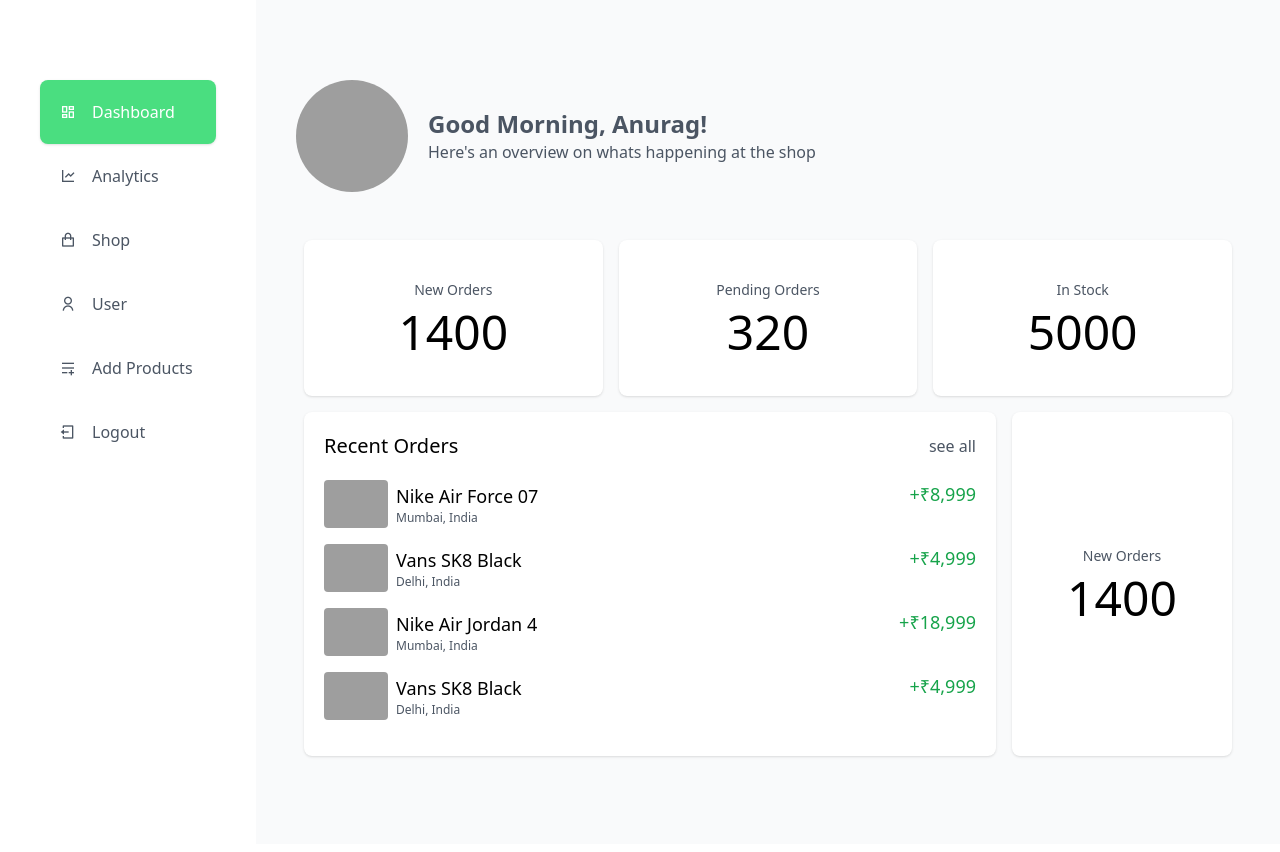
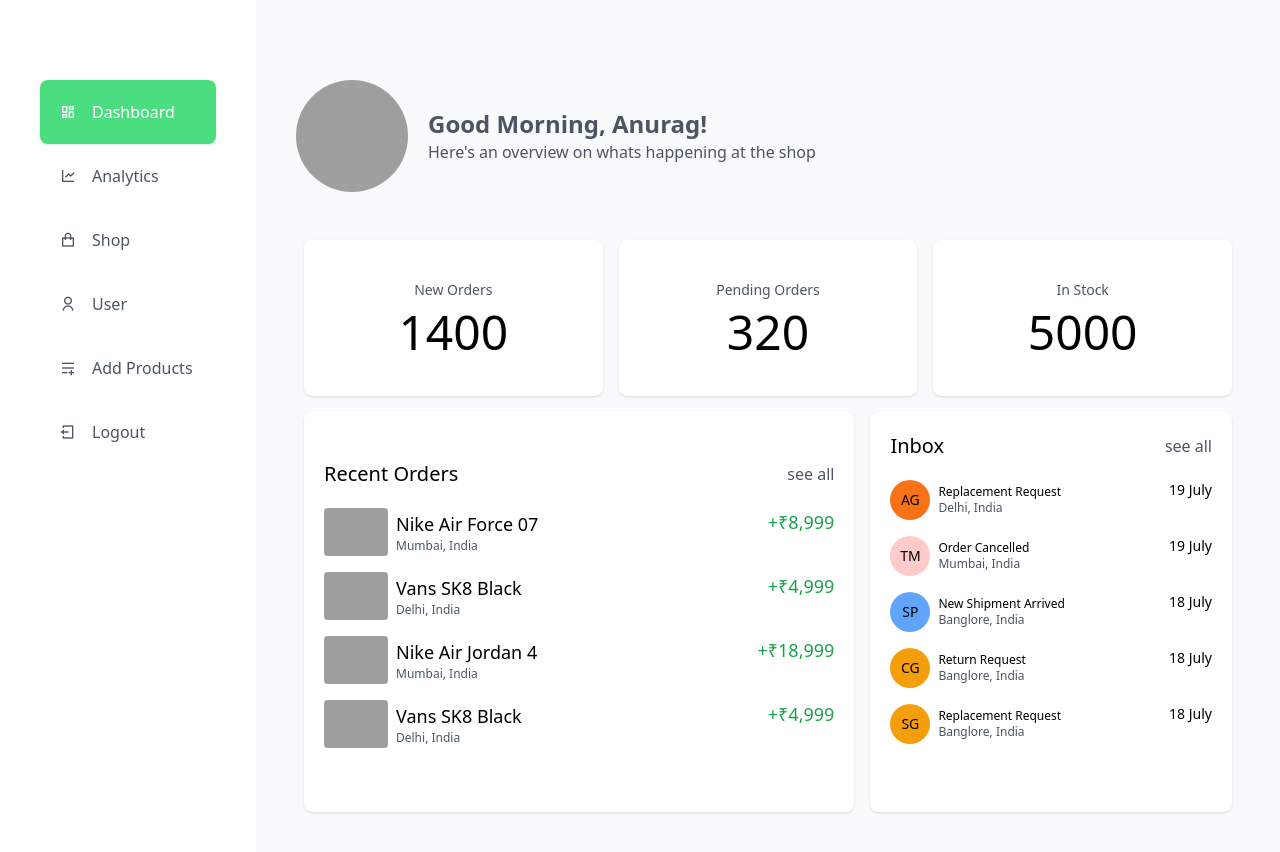
Before and after one commit to anuraggharat/SNKRS-FRONTEND, a React (Create React App) app: page /admin/dashboard in a window 1280 px wide. Shown: the top 852 px of the page. Built offline with nearby package versions, Linux system fonts and the light colour scheme; grey boxes are pictures that could not be loaded.

Commit message:
dashboard done

```diff
--- /dev/null
+++ b/src/App/Pages/Admin/AddProducts.js
@@ -0,0 +1,104 @@
+import React from "react";
+import { Link } from "react-router-dom";
+
+export default function AddProducts() {
+  return (
+    <div>
+      <main className="flex flex-row min-h-screen flex-wrap text-gray-600 relative justify-end">
+        <div className="w-1/5 bg-white flex flex-col pt-20 px-10 font-medium fixed top-0 left-0 h-screen ">
+          <Link to={"/admin/dashboard"}>
+            <div className="flex flex-row px-5 py-5 rounded-lg ">
+              <i class="ri-dashboard-line mr-4"></i>
+              <p>Dashboard</p>
+            </div>
+          </Link>
+          <Link to={"/admin/dashboard"}>
+            <div className="flex flex-row px-5 py-5 rounded-lg ">
+              <i class="ri-line-chart-line  mr-4"></i>
+              <p>Analytics</p>
+            </div>
+          </Link>
+          <Link to={"/admin/dashboard"}>
+            <div className="flex flex-row px-5 py-5 rounded-lg ">
+              <i class="ri-shopping-bag-line mr-4"></i>
+              <p>Shop</p>
+            </div>
+          </Link>
+          <Link to={"/admin/dashboard"}>
+            <div className="flex flex-row px-5 py-5 rounded-lg ">
+              <i class="ri-user-line mr-4"></i>
+              <p>User</p>
+            </div>
+          </Link>
+          <Link to={"/admin/addproduct"}>
+            <div className="flex flex-row px-5 py-5 rounded-lg bg-green-400 text-white shadow ">
+              <i class="ri-menu-add-line mr-4"></i>
+              <p>Add Products</p>
+            </div>
+          </Link>
+          <Link to={"/admin/dashboard"}>
+            <div className="flex flex-row px-5 py-5 rounded-lg ">
+              <i class="ri-logout-box-line mr-4"></i>
+              <p>Logout</p>
+            </div>
+          </Link>
+        </div>
+        <div className="w-4/5 bg-gray-50 py-20 px-10">
+          <div className=" py-5 flex w-full flex-row justify-start">
+            <h1 className="text-2xl font-bold text-dark">Add a New Product</h1>
+          </div>
+          <div className="flex flex-row flex-wrap">
+            <div className="w-1/3 p-1 ">
+              <input
+                name="name"
+                className=" block w-full text-gray-700 bg-white border-0 shadow  rounded py-4 px-4 leading-tight focus:outline-none focus:bg-gray-200"
+                type="text"
+                placeholder="Product Name"
+              />
+            </div>
+            <div className="w-1/3 p-1 ">
+              <input
+                name="name"
+                className=" block w-full text-gray-700 bg-white shadow border-0  rounded py-4 px-4 leading-tight focus:outline-none focus:bg-gray-200"
+                type="text"
+                placeholder="Price"
+              />
+            </div>
+            <div className="w-1/3 p-1">
+              <div class="relative">
+                <select
+                  class="block appearance-none w-full bg-white shadow text-gray-700 py-4 px-4 rounded leading-tight focus:outline-none focus:bg-white focus:border-gray-500"
+                  id="grid-state"
+                >
+                  <option disabled>Brand</option>
+                  <option>Adidas</option>
+                  <option>Converse</option>
+                  <option>Nike</option>
+                  <option>Puma</option>
+                  <option>Vans</option>
+                </select>
+                <div class="pointer-events-none absolute inset-y-0 right-0 flex items-center text-gray-700">
+                  <svg
+                    class="fill-current h-4 w-4"
+                    xmlns="http://www.w3.org/2000/svg"
+                    viewBox="0 0 20 20"
+                  >
+                    <path d="M9.293 12.95l.707.707L15.657 8l-1.414-1.414L10 10.828 5.757 6.586 4.343 8z" />
+                  </svg>
+                </div>
+              </div>
+            </div>
+            <div className="w-1/3 p-1 ">
+              <input
+                name="name"
+                className=" block w-full text-gray-700 bg-white shadow border-0  rounded py-4 px-4 leading-tight focus:outline-none focus:bg-gray-200"
+                type="text"
+                placeholder="Price"
+              />
+            </div>
+          </div>
+        </div>
+      </main>
+    </div>
+  );
+}
--- a/src/App/Pages/Admin/Dashboard.js
+++ b/src/App/Pages/Admin/Dashboard.js
@@ -1,34 +1,47 @@
 import React from 'react'
+import { Link } from 'react-router-dom'
 
 export default function Dashboard() {
   return (
     <div>
       <main className="flex flex-row min-h-screen flex-wrap text-gray-600 relative justify-end">
         <div className="w-1/5 bg-white flex flex-col pt-20 px-10 font-medium fixed top-0 left-0 h-screen ">
+          <Link to={"/admin/dashboard"}>
             <div className="flex flex-row px-5 py-5 rounded-lg bg-green-400 text-white shadow">
               <i class="ri-dashboard-line mr-4"></i>
               <p>Dashboard</p>
             </div>
+          </Link>
+          <Link to={"/admin/dashboard"}>
             <div className="flex flex-row px-5 py-5 rounded-lg ">
               <i class="ri-line-chart-line  mr-4"></i>
               <p>Analytics</p>
             </div>
+          </Link>
+          <Link to={"/admin/dashboard"}>
           <div className="flex flex-row px-5 py-5 rounded-lg ">
             <i class="ri-shopping-bag-line mr-4"></i>
             <p>Shop</p>
           </div>
+          </Link>
+          <Link to={"/admin/dashboard"}>
           <div className="flex flex-row px-5 py-5 rounded-lg ">
             <i class="ri-user-line mr-4"></i>
             <p>User</p>
           </div>
+          </Link>
+          <Link to={"/admin/addproduct"}>
           <div className="flex flex-row px-5 py-5 rounded-lg ">
             <i class="ri-menu-add-line mr-4"></i>
             <p>Add Products</p>
           </div>
+          </Link>
+          <Link to={"/admin/dashboard"}>
           <div className="flex flex-row px-5 py-5 rounded-lg ">
             <i class="ri-logout-box-line mr-4"></i>
             <p>Logout</p>
           </div>
+          </Link>
         </div>
         <div className="w-4/5 bg-gray-50 py-20 px-10">
           <div className="h-28 flex w-full flex-row justify-start">
@@ -62,8 +75,8 @@ export default function Dashboard() {
                 <h1 className="text-5xl font-medium text-black">5000</h1>
               </div>
             </div>
-            <div className="w-3/4 p-2 ">
-              <div className="w-100 flex flex-col text-center justify-center p-5 bg-white shadow rounded-lg">
+            <div className="w-3/5 p-2 ">
+              <div className="w-100 flex flex-col text-center justify-center p-5 bg-white shadow rounded-lg h-[400px] custom-scrollbar">
                 <div className="inline-flex items-center flex-row justify-between mb-5">
                   <h1 className="font-medium text-black text-xl">
                     Recent Orders
@@ -150,13 +163,97 @@ export default function Dashboard() {
                 </div>
               </div>
             </div>
-            <div className="w-1/4 p-2 ">
-              <div className="w-100 py-10 flex h-full flex-col text-center justify-center px-2 bg-white shadow rounded-lg">
-                <p className="mb-2 text-sm">New Orders</p>
-                <h1 className="text-5xl font-medium text-black">1400</h1>
+            <div className="w-2/5 p-2 ">
+              <div className="w-100 p-5 flex h-[400px] flex-col text-center bg-white shadow rounded-lg overflow-y-auto custom-scrollbar">
+                <div className="inline-flex items-center flex-row justify-between mb-5">
+                  <h1 className="font-medium text-black text-xl">Inbox</h1>
+                  <p className="text-md">see all</p>
+                </div>
+                <div className="flex flex-row justify-between mb-4">
+                  <div className="text-left flex flex-row w-full">
+                    <div className="w-10 h-10 bg-orange-500 rounded-full flex flex-row justify-center items-center text-sm text-black">
+                      AG
+                    </div>
+                    <div className="flex flex-col justify-center ml-2">
+                      <h1 className="text-xs font-medium text-black">
+                        Replacement Request
+                      </h1>
+                      <p className="text-xs">Delhi, India</p>
+                    </div>
+                    <p className="ml-auto text-sm font-medium text-black">
+                      19 July
+                    </p>
                   </div>
                 </div>
-
+                <div className="flex flex-row justify-between mb-4">
+                  <div className="text-left flex flex-row w-full">
+                    <div className="w-10 h-10 bg-red-200 rounded-full flex flex-row justify-center items-center text-sm text-black">
+                      TM
+                    </div>
+                    <div className="flex flex-col justify-center ml-2">
+                      <h1 className="text-xs font-medium text-black">
+                        Order Cancelled
+                      </h1>
+                      <p className="text-xs">Mumbai, India</p>
+                    </div>
+                    <p className="ml-auto text-sm font-medium text-black">
+                      19 July
+                    </p>
+                  </div>
+                </div>
+                <div className="flex flex-row justify-between mb-4">
+                  <div className="text-left flex flex-row w-full">
+                    <div className="w-10 h-10 bg-blue-400 rounded-full flex flex-row justify-center items-center text-sm text-black">
+                      SP
+                    </div>
+                    <div className="flex flex-col justify-center ml-2">
+                      <h1 className="text-xs font-medium text-black">
+                        New Shipment Arrived
+                      </h1>
+                      <p className="text-xs">Banglore, India</p>
+                    </div>
+                    <p className="ml-auto text-sm font-medium text-black">
+                      18 July
+                    </p>
+                  </div>
+                  <div></div>
+                </div>
+                <div className="flex flex-row justify-between mb-4">
+                  <div className="text-left flex flex-row w-full">
+                    <div className="w-10 h-10 bg-amber-500 rounded-full flex flex-row justify-center items-center text-sm text-black">
+                      CG
+                    </div>
+                    <div className="flex flex-col justify-center ml-2">
+                      <h1 className="text-xs font-medium text-black">
+                        Return Request
+                      </h1>
+                      <p className="text-xs">Banglore, India</p>
+                    </div>
+                    <p className="ml-auto text-sm font-medium text-black">
+                      18 July
+                    </p>
+                  </div>
+                  <div></div>
+                </div>
+                <div className="flex flex-row justify-between mb-4">
+                  <div className="text-left flex flex-row w-full">
+                    <div className="w-10 h-10 bg-amber-500 rounded-full flex flex-row justify-center items-center text-sm text-black">
+                      SG
+                    </div>
+                    <div className="flex flex-col justify-center ml-2">
+                      <h1 className="text-xs font-medium text-black">
+                        Replacement Request
+                      </h1>
+                      <p className="text-xs">Banglore, India</p>
+                    </div>
+                    <p className="ml-auto text-sm font-medium text-black">
+                      18 July
+                    </p>
+                  </div>
+                  <div></div>
+                </div>
+              </div>
+            </div>
           </div>
         </div>
       </main>
--- a/src/ApplicationRouting.js
+++ b/src/ApplicationRouting.js
@@ -1,6 +1,7 @@
 import React from 'react'
 import {BrowserRouter as Router, Route, Routes} from 'react-router-dom'
 import About from './App/Pages/About';
+import AddProducts from './App/Pages/Admin/AddProducts';
 import Dashboard from './App/Pages/Admin/Dashboard';
 import Home from './App/Pages/Home'
 import Item from './App/Pages/Item';
@@ -25,6 +26,7 @@ export default function ApplicationRouting() {
         <Route path="/user/checkout" element={<Checkout />} />
 
         <Route path="/admin/dashboard" element={<Dashboard />} />
+        <Route path="/admin/addproduct" element={<AddProducts />} />
       </Routes>
     </Router>
   );
--- a/src/index.css
+++ b/src/index.css
@@ -15,3 +15,21 @@
 .mt-out{
     margin-top: 200vh;
 }
+.custom-scrollbar::-webkit-scrollbar{
+    width: 4px;
+}
+/* Track */
+.custom-scrollbar::-webkit-scrollbar-track {
+    background: #fff;
+}
+
+/* Handle */
+.custom-scrollbar::-webkit-scrollbar-thumb {
+    background: #94a3b8;
+    border-radius: 10px;
+}
+
+/* Handle on hover */
+.custom-scrollbar::-webkit-scrollbar-thumb:hover {
+    background: #555;
+}
```
Lines whose indentation alone changed are shown as unchanged.
